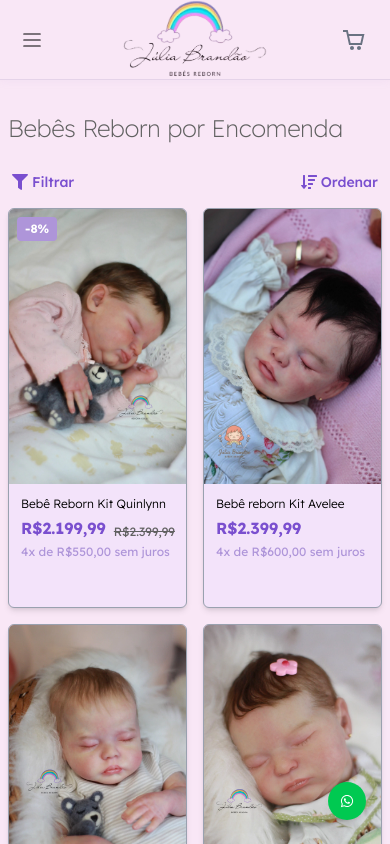
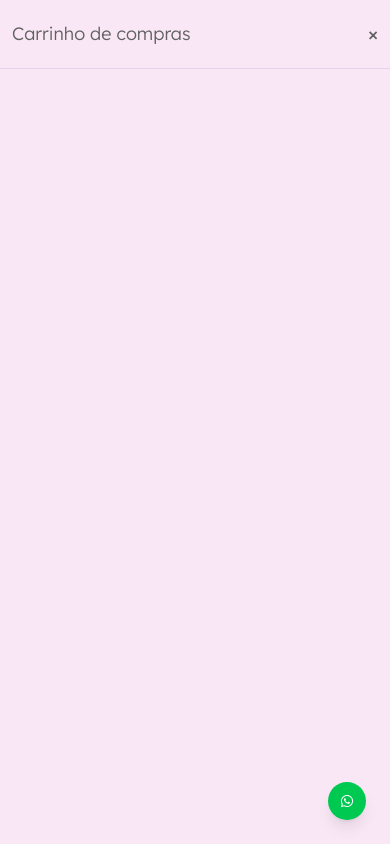
Before and after one commit to brandaorichard/atelie-juliabrandao, a React (Vite) app: page / in a window 390 px wide. Both pictures are taken after a click on the button 354 px from the left and 39 px from the top of the page. Shown: the top 844 px of the page. Built offline with nearby package versions, Linux system fonts and the light colour scheme.

Commit message:
feat: add CartDrawer component and integrate with CartButton in DesktopHeader and MobileHeader for improved cart management

```diff
--- a/src/components/CartButton.jsx
+++ b/src/components/CartButton.jsx
@@ -1,9 +1,8 @@
-// components/CartButton.jsx
 import { CgShoppingCart } from "react-icons/cg";
 
-export default function CartButton({ size = 24, className = "" }) {
+export default function CartButton({ size = 24, className = "", onClick }) {
   return (
-    <button aria-label="Carrinho">
+    <button aria-label="Carrinho" onClick={onClick} type="button">
       <CgShoppingCart size={size} className={className} />
     </button>
   );
--- /dev/null
+++ b/src/components/CartDrawer.jsx
@@ -0,0 +1,66 @@
+import { AnimatePresence, motion } from "framer-motion";
+import React from "react";
+
+export default function CartDrawer({ open, onClose }) {
+  return (
+    <AnimatePresence>
+      {open && (
+        <>
+          {/* Overlay */}
+          <motion.div
+            className="fixed inset-0 z-50 bg-black"
+            initial={{ opacity: 0 }}
+            animate={{ opacity: 0.5 }}
+            exit={{ opacity: 0 }}
+            transition={{ duration: 0.2 }}
+            onClick={onClose}
+            aria-label="Fechar carrinho"
+          />
+          {/* Drawer lateral direita */}
+          <motion.div
+            initial={{ x: "100%" }}
+            animate={{ x: 0 }}
+            exit={{ x: "100%" }}
+            transition={{ type: "tween", duration: 0.25 }}
+            className="fixed top-0 right-0 h-full z-60 cart-drawer-custom"
+            style={{
+              minWidth: 0,
+              background: "#f9e7f6",
+              boxShadow: "-4px 0 16px 0 rgba(174,149,217,0.18)",
+            }}
+          >
+            <style>
+              {`
+                .cart-drawer-custom {
+                  width: 100vw;
+                  max-width: 100vw;
+                }
+                @media (min-width: 768px) {
+                  .cart-drawer-custom {
+                    width: 30vw !important;
+                    min-width: 320px !important;
+                    max-width: 420px !important;
+                  }
+                }
+              `}
+            </style>
+            <div className="h-full flex flex-col">
+              <div className="flex items-center justify-between px-3 md:px-6 py-5 border-b border-[#e5d3e9]">
+                <span className="text-lg font-light text-[#616161]">Carrinho de compras</span>
+                <button
+                  onClick={onClose}
+                  aria-label="Fechar"
+                  className="text-[#616161] text-xl cursor-pointer"
+                  style={{ lineHeight: 1, padding: 0, background: "none", border: "none" }}
+                >
+                  &times;
+                </button>
+              </div>
+              {/* Conteúdo do carrinho virá aqui futuramente */}
+            </div>
+          </motion.div>
+        </>
+      )}
+    </AnimatePresence>
+  );
+}
--- a/src/components/DesktopHeader.jsx
+++ b/src/components/DesktopHeader.jsx
@@ -1,7 +1,9 @@
+import React, { useState } from "react";
 import { useNavigate } from "react-router-dom";
 import AnimatedLogo from "./AnimatedLogo";
 import CartButton from "./CartButton";
 import CategoriesMenu from "./CategoriesMenu";
+import CartDrawer from "./CartDrawer";
 
 export default function DesktopHeader({
   scrolled,
@@ -11,10 +13,10 @@
   categories
 }) {
   const navigate = useNavigate();
+  const [cartOpen, setCartOpen] = useState(false);
 
   const handleLogoClick = () => {
     if (location.pathname === "/") {
-      // Força reload da página inicial
       window.location.reload();
     } else {
       navigate("/");
@@ -57,10 +59,15 @@
           </nav>
           <div className="flex-1" />
           <div className="absolute right-0 top-0 h-full flex items-center pr-6">
-            <CartButton size={28} className="text-gray-700 cursor-pointer" />
+            <CartButton
+              size={28}
+              className="text-gray-700 cursor-pointer"
+              onClick={() => setCartOpen(true)}
+            />
           </div>
         </div>
       </div>
+      <CartDrawer open={cartOpen} onClose={() => setCartOpen(false)} />
     </header>
   );
 }
--- a/src/components/MobileHeader.jsx
+++ b/src/components/MobileHeader.jsx
@@ -1,3 +1,4 @@
+import React, { useState } from "react";
 import { useNavigate, useLocation } from "react-router-dom";
 import { PiListLight } from "react-icons/pi";
 import { FaTimes } from "react-icons/fa";
@@ -5,6 +6,7 @@
 import AnimatedLogo from "./AnimatedLogo";
 import CartButton from "./CartButton";
 import CategoriesMenu from "./CategoriesMenu";
+import CartDrawer from "./CartDrawer";
 
 export default function MobileHeader({
   menuOpen,
@@ -16,6 +18,7 @@
 }) {
   const navigate = useNavigate();
   const location = useLocation();
+  const [cartOpen, setCartOpen] = useState(false);
 
   const handleLogoClick = () => {
     if (location.pathname === "/") {
@@ -30,7 +33,7 @@
     <header className="fixed top-0 left-0 w-full z-50 bg-[#f9e7f6] md:hidden">
       <div
         className="
-          max-w-[1246px] px-[20px] mx-auto flex items-center justify-between h-20 relative
+          max-w-[1246px] px-[20px] mx-auto flex items-center justify-between h-25 relative
           border-b border-[#e5d3e9] shadow-[0_2px_8px_0_rgba(174,149,217,0.08)] bg-[#f9e7f6]
         "
       >
@@ -67,9 +70,14 @@
         </div>
         <div className="flex-1" />
         <div className="absolute right-0 top-0 h-full flex items-center pr-6">
-          <CartButton size={24} className="text-gray-500" />
+          <CartButton
+            size={24}
+            className="text-gray-500"
+            onClick={() => setCartOpen(true)}
+          />
         </div>
       </div>
+      <CartDrawer open={cartOpen} onClose={() => setCartOpen(false)} />
       <AnimatePresence>
         {menuOpen && (
           <motion.div
```
